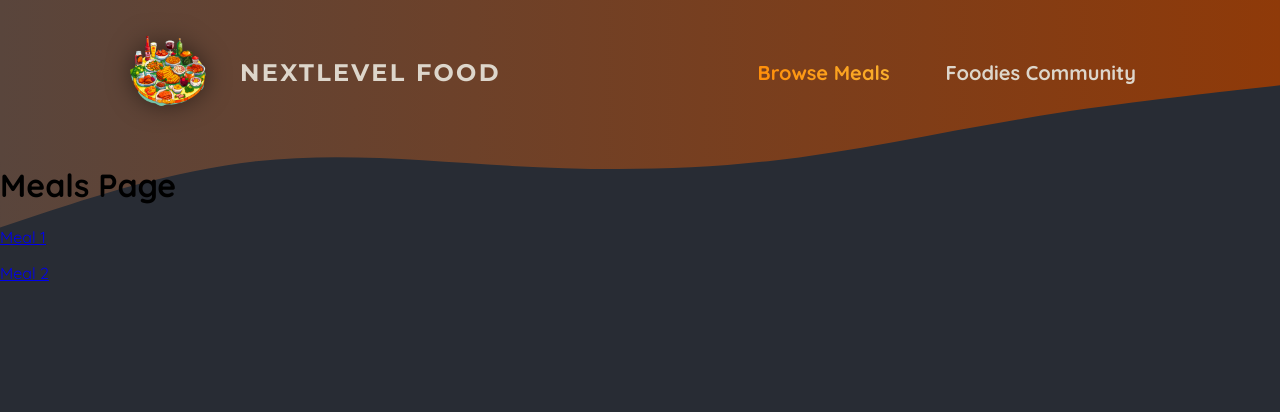
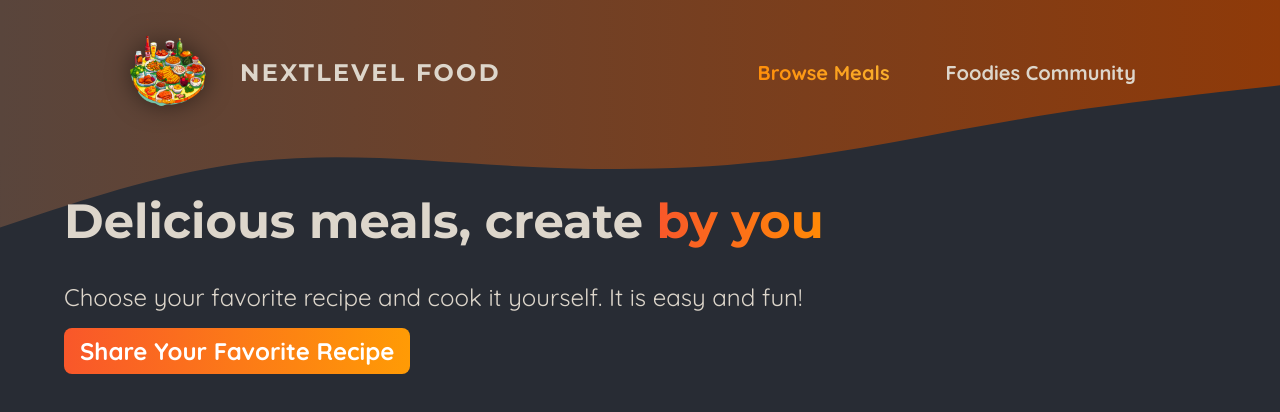
Before and after one commit to minhtan86a/foodies-app, a Next.js app: page /meals in a window 1280 px wide. Shown: the top 412 px of the page. Built offline with nearby package versions, Linux system fonts and the light colour scheme.

Commit message:
429 Meals layout and image with unknown dimensions

```diff
--- a/app/meals/page.js
+++ b/app/meals/page.js
@@ -1,15 +1,25 @@
 import Link from "next/link";
+import classes from "./page.module.css";
+import MealsGrid from "@/components/meals/meals-grid";
 
 export default function MealsPage() {
   return (
     <>
-      <h1>Meals Page</h1>
-      <p>
-        <Link href="/meals/meal1">Meal 1</Link>
-      </p>
-      <p>
-        <Link href="/meals/meal2">Meal 2</Link>
-      </p>
+      <header className={classes.header}>
+        <h1>
+          Delicious meals, create{" "}
+          <span className={classes.highlight}>by you</span>
+        </h1>
+        <p>
+          Choose your favorite recipe and cook it yourself. It is easy and fun!
+        </p>
+        <p className={classes.cta}>
+          <Link href="/meals/share">Share Your Favorite Recipe</Link>
+        </p>
+      </header>
+      <main className={classes.main}>
+        <MealsGrid meals={[]} />
+      </main>
     </>
   );
 }
--- /dev/null
+++ b/app/meals/page.module.css
@@ -0,0 +1,51 @@
+.header {
+  gap: 3rem;
+  margin: 3rem auto 5rem auto;
+  width: 90%;
+  max-width: 75rem;
+  color: #ddd6cb;
+  font-size: 1.5rem;
+}
+
+.header h1 {
+  font-family: 'Montserrat', sans-serif;
+}
+
+.highlight {
+  background: linear-gradient(90deg, #f9572a, #ff8a05);
+  background-clip: text;
+  -webkit-background-clip: text;
+  -webkit-text-fill-color: transparent;
+}
+
+.header p {
+  margin: 0;
+}
+
+.cta a {
+  display: inline-block;
+  margin-top: 1rem;
+  padding: 0.5rem 1rem;
+  border-radius: 0.5rem;
+  background: linear-gradient(90deg, #f9572a, #ff9b05);
+  color: #ffffff;
+  font-weight: bold;
+  text-decoration: none;
+}
+
+.loading {
+  text-align: center;
+  animation: loading 1.2s ease-in-out infinite;
+}
+
+@keyframes loading {
+  0% {
+    color: #e9e9e9;
+  }
+  50% {
+    color: #b89b84;
+  }
+  100% {
+    color: #e9e9e9;
+  }
+}
--- /dev/null
+++ b/components/meals/meal-item.js
@@ -0,0 +1,26 @@
+import Link from "next/link";
+import Image from "next/image";
+
+import classes from "./meal-item.module.css";
+
+export default function MealItem({ title, slug, image, summary, creator }) {
+  return (
+    <article className={classes.meal}>
+      <header>
+        <div className={classes.image}>
+          <Image src={image} alt={title} fill />
+        </div>
+        <div className={classes.headerText}>
+          <h2>{title}</h2>
+          <p>by {creator}</p>
+        </div>
+      </header>
+      <div className={classes.content}>
+        <p className={classes.summary}>{summary}</p>
+        <div className={classes.actions}>
+          <Link href={`/meals/${slug}`}>View Details</Link>
+        </div>
+      </div>
+    </article>
+  );
+}
--- /dev/null
+++ b/components/meals/meal-item.module.css
@@ -0,0 +1,75 @@
+.meal {
+  display: flex;
+  flex-direction: column;
+  justify-content: space-between;
+  height: 100%;
+  border-radius: 4px;
+  box-shadow: 0 0 12px rgba(0, 0, 0, 0.3);
+  overflow: hidden;
+  transition: all 0.3s ease-in-out;
+  color: #ddd6cb;
+  background: linear-gradient(90deg, #2c1e19, #25200f);
+}
+
+.headerText {
+  padding: 0.5rem 1rem 0 1rem;
+}
+
+.headerText h2 {
+  margin: 0;
+  font-size: 1.5rem;
+  font-family: 'Montserrat', sans-serif;
+}
+
+.headerText p {
+  font-size: 0.75rem;
+  color: #cfa69b;
+  font-style: italic;
+}
+
+.meal h2,
+.meal p {
+  margin: 0;
+}
+
+.image {
+  position: relative;
+  height: 15rem;
+}
+
+.meal img {
+  object-fit: cover;
+}
+
+.content {
+  display: flex;
+  flex-direction: column;
+  justify-content: space-between;
+  height: 100%;
+}
+
+.summary {
+  padding: 1rem 1rem 0 1rem;
+}
+
+.actions {
+  padding: 1rem;
+  text-align: right;
+}
+
+.actions a {
+  display: inline-block;
+  margin-top: 1rem;
+  padding: 0.5rem 1rem;
+  border-radius: 0.5rem;
+  background: linear-gradient(90deg, #f9572a, #ff9b05);
+  color: #ffffff;
+  font-weight: bold;
+  text-decoration: none;
+}
+
+.actions a:hover,
+.actions a:active {
+  background: linear-gradient(90deg, #fd4715, #f9b241);
+  box-shadow: 0 0 12px rgba(242, 100, 18, 0.8);
+}
--- /dev/null
+++ b/components/meals/meals-grid.js
@@ -0,0 +1,13 @@
+import MealItem from "./meal-item";
+import classes from "./meals-grid.module.css";
+export default function MealsGrid({ meals }) {
+  return (
+    <ul className={classes.meals}>
+      {meals.map((meal) => (
+        <li key={meal.id}>
+          <MealItem {...meal} />
+        </li>
+      ))}
+    </ul>
+  );
+}
--- /dev/null
+++ b/components/meals/meals-grid.module.css
@@ -0,0 +1,10 @@
+.meals {
+  width: 90%;
+  max-width: 90rem;
+  display: grid;
+  grid-template-columns: repeat(auto-fill, minmax(20rem, 1fr));
+  grid-gap: 5rem;
+  margin: 2rem auto;
+  list-style: none;
+  padding: 0;
+}
```
